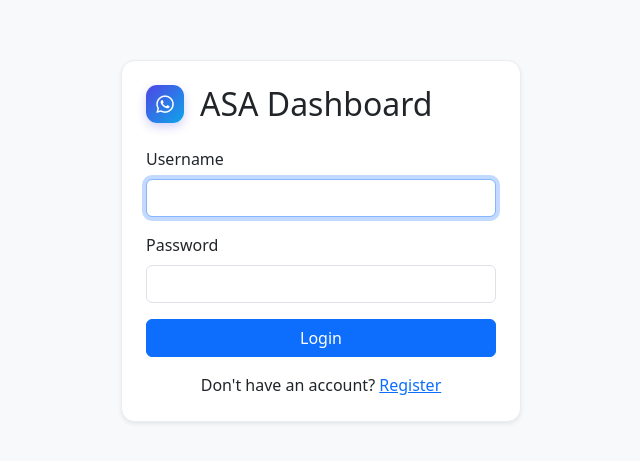
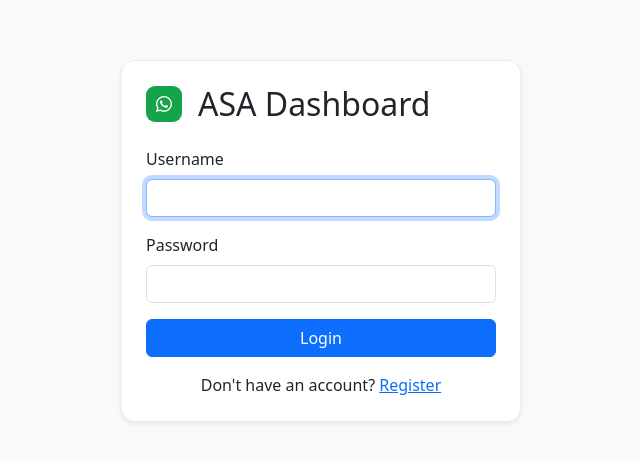
Before and after one commit to rizkafaridadamayanti/poc-asa, a React (Vite) app in the folder prototype/web/: page /login in a window 1280 px wide. Shown: the part 159-620 px from the top of the page, without its empty margins (319-959 px from the left). Built offline with nearby package versions, Linux system fonts and the light colour scheme.

Commit message:
Flatten the sidebar brand mark, drop the gradient
Swapped the indigo-to-blue gradient + drop shadow for a flat solid
WhatsApp green — cleaner and ties the mark to what the icon inside it
already represents.

```diff
--- a/prototype/web/src/App.css
+++ b/prototype/web/src/App.css
@@ -30,14 +30,13 @@ body {
   display: flex;
   align-items: center;
   justify-content: center;
-  width: 38px;
-  height: 38px;
+  width: 36px;
+  height: 36px;
   flex-shrink: 0;
-  border-radius: 11px;
-  background: linear-gradient(135deg, #4f46e5, #0ea5e9);
+  border-radius: 9px;
+  background: #16a34a;
   color: #fff;
-  font-size: 1.1rem;
-  box-shadow: 0 4px 10px rgba(79, 70, 229, 0.25);
+  font-size: 1rem;
 }
 
 .sidebar .nav-link {
```
